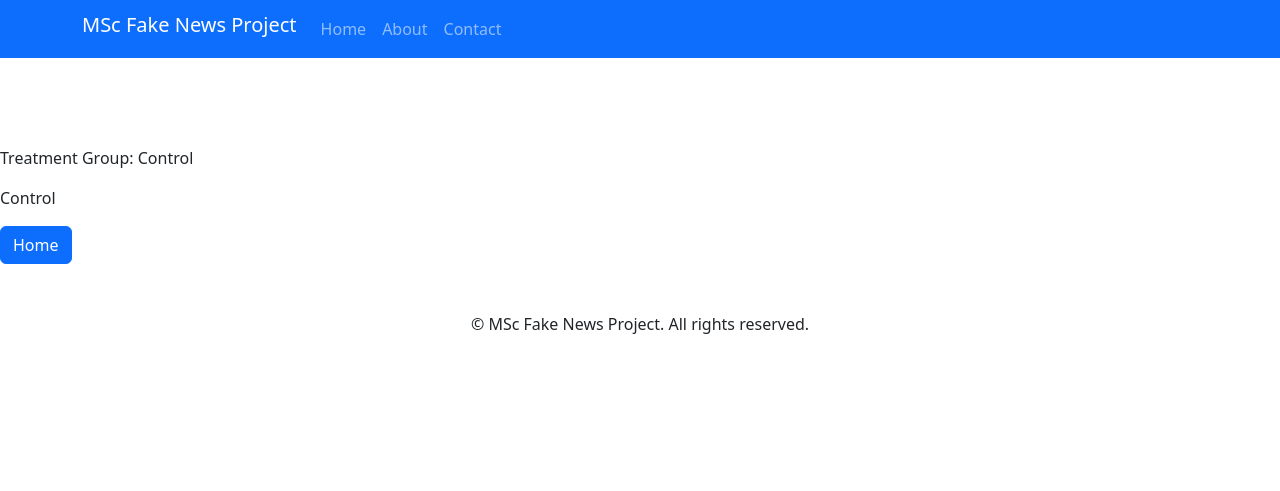
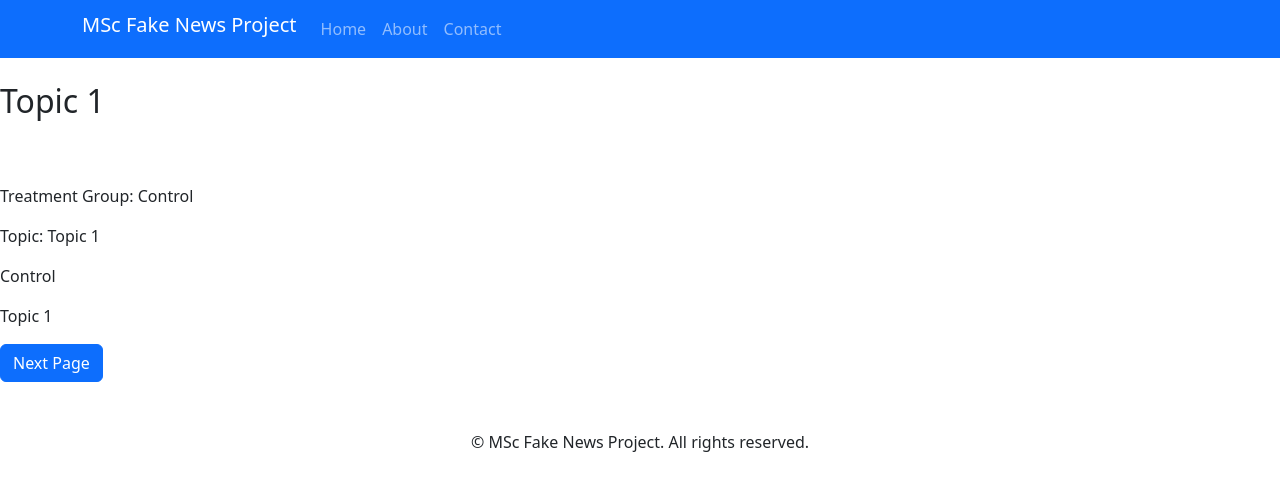
Before and after one commit to psxjs22/DissertationProject, a Django app: page /tutorial_summary/2/1/ in a window 1280 px wide. Shown: the top 491 px of the page. Run offline with Django 4.2, Linux system fonts and the light colour scheme; data comes from the database, SQL or seed files in the repository; both versions use the stored data as it was after the commit; parts of the project's set-up code (start-up, migrations or seed data) failed here and were passed over.

Commit message:
Load tutorial videos and unique summary pages

```diff
--- a/mscproject/basicapp/templates/tutorial_summary.html
+++ b/mscproject/basicapp/templates/tutorial_summary.html
@@ -6,15 +6,65 @@
     <br>
     <br>
     <p>Treatment Group: {{ treatment_group }}</p>
+    <p>Topic: {{ tutorial }}</p>
+
     {% if treatment_group == "Control" %}
         <p>Control</p>
+        {% if tutorial.title == "Topic 1" %}
+            <p>Topic 1</p>
+            {% url 'tutorial_video' participant_id=participant.id tutorial_id=2 as next_page %}
+        {% elif tutorial.title == "Topic 2" %}
+            <p>Topic 2</p>
+            {% url 'tutorial_video' participant_id=participant.id tutorial_id=3 as next_page %}
+        {% elif tutorial.title == "Topic 3" %}
+            <p>Topic 3</p>
+            {% url 'tutorial_video' participant_id=participant.id tutorial_id=4 as next_page %}
+        {% elif tutorial.title == "Topic 4" %}
+            <p>Topic 4</p>
+            {% url 'tutorial_video' participant_id=participant.id tutorial_id=5 as next_page %}
+        {% elif tutorial.title == "Knowledge Check" %}
+            <p>Knowledge Check</p>
+            {% url 'method' as next_page %}
+        {% endif %}
     {% elif treatment_group == "GS1" %}
         <p>GS1</p>
+        {% if tutorial.title == "Topic 1" %}
+            <p>Topic 1</p>
+            {% url 'tutorial_video' participant_id=participant.id tutorial_id=2 as next_page %}
+        {% elif tutorial.title == "Topic 2" %}
+            <p>Topic 2</p>
+            {% url 'tutorial_video' participant_id=participant.id tutorial_id=3 as next_page %}
+        {% elif tutorial.title == "Topic 3" %}
+            <p>Topic 3</p>
+            {% url 'tutorial_video' participant_id=participant.id tutorial_id=4 as next_page %}
+        {% elif tutorial.title == "Topic 4" %}
+            <p>Topic 4</p>
+            {% url 'tutorial_video' participant_id=participant.id tutorial_id=5 as next_page %}
+        {% elif tutorial.title == "Knowledge Check" %}
+            <p>Knowledge Check</p>
+            {% url 'method' as next_page %}
+        {% endif %}
     {% else %}
         <p>GS2</p>
+        {% if tutorial.title == "Topic 1" %}
+            <p>Topic 1</p>
+            {% url 'tutorial_video' participant_id=participant.id tutorial_id=2 as next_page %}
+        {% elif tutorial.title == "Topic 2" %}
+            <p>Topic 2</p>
+            {% url 'tutorial_video' participant_id=participant.id tutorial_id=3 as next_page %}
+        {% elif tutorial.title == "Topic 3" %}
+            <p>Topic 3</p>
+            {% url 'tutorial_video' participant_id=participant.id tutorial_id=4 as next_page %}
+        {% elif tutorial.title == "Topic 4" %}
+            <p>Topic 4</p>
+            {% url 'tutorial_video' participant_id=participant.id tutorial_id=5 as next_page %}
+        {% elif tutorial.title == "Knowledge Check" %}
+            <p>Knowledge Check</p>
+            {% url 'method' as next_page %}
+        {% endif %}
     {% endif %}
-    <form action="{% url 'home' %}" method="get">
+    <form action="{{ next_page }}" method="get">
         {% csrf_token %}
-        <button type="submit" class="btn btn-primary indented-button">Home</button>
+        <button type="submit" class="btn btn-primary indented-button">Next Page</button>
     </form>
 {% endblock %}
--- a/mscproject/basicapp/views.py
+++ b/mscproject/basicapp/views.py
@@ -190,14 +190,15 @@
     intro_text = tutorial['fields']['intro_text']
     video_url = tutorial['fields']['video_url']
 
-    next_page_url = f"/tutorial_summary/{participant_id}/{tutorial_id}/"
+    tutorial = (Tutorial.objects.get(id=tutorial_id))
+    tutorial = tutorial.page_title
 
     return render(request, 'tutorial_video.html', {
         'participant': participant,
         'page_title': page_title,
         'intro_text': intro_text,
         'video_url': video_url,
-        'next_page_url': next_page_url,
+        'tutorial': tutorial,
     })
 
 def tutorial_summary(request, participant_id, tutorial_id):
@@ -206,7 +207,8 @@
     except Participant.DoesNotExist:
         return redirect('consent_create.html')
 
-    tutorial = Tutorial.objects.get(id=tutorial_id)
+    tutorial = (Tutorial.objects.get(id=tutorial_id))
+    tutorial = tutorial.page_title
     treatment_group = participant.treatment_group.name
 
     return render(request, 'tutorial_summary.html', {
```
Also changed, not shown: mscproject/basicapp/templates/tutorial_video.html (+19 -1 lines), mscproject/db.sqlite3.
